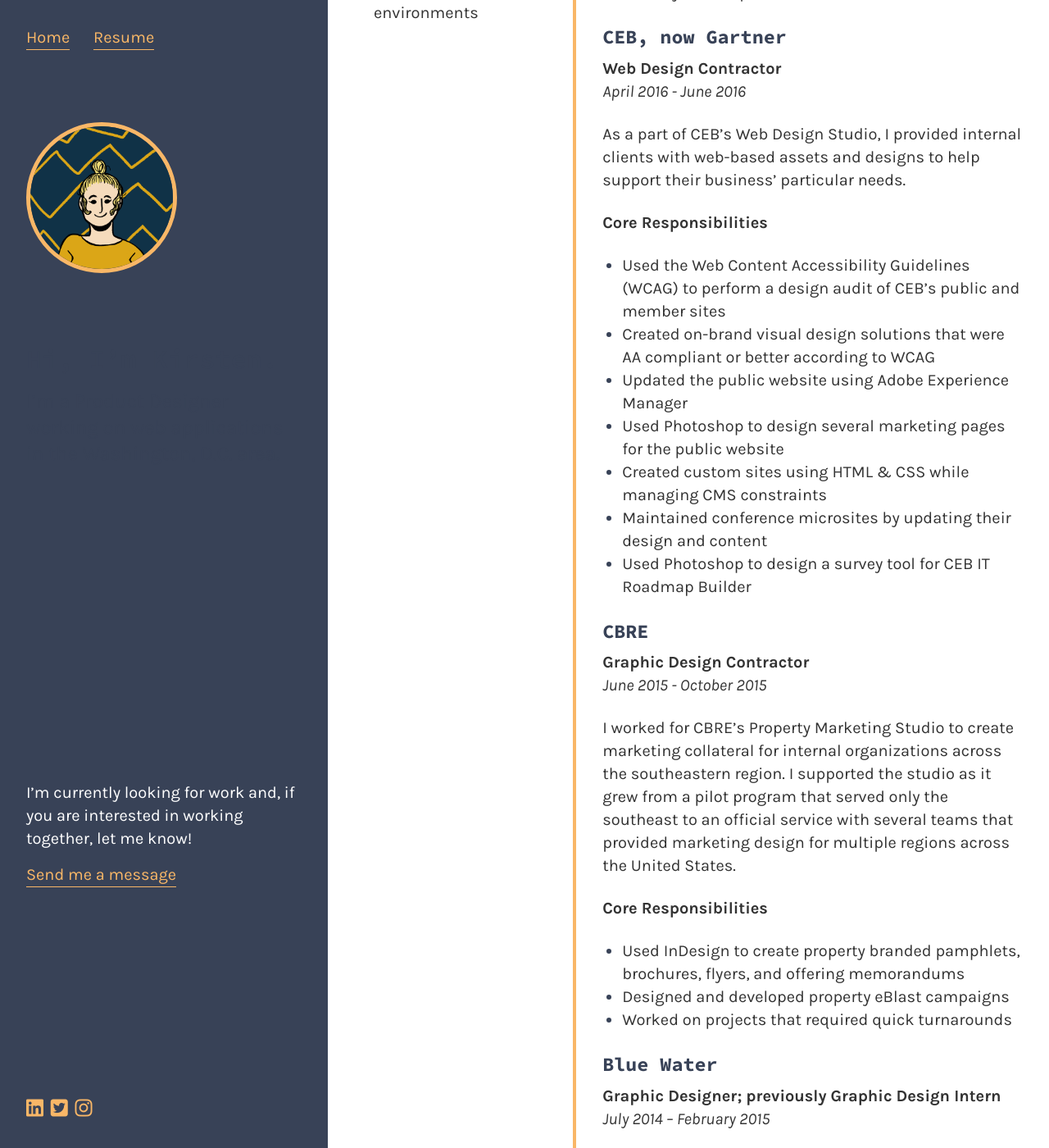
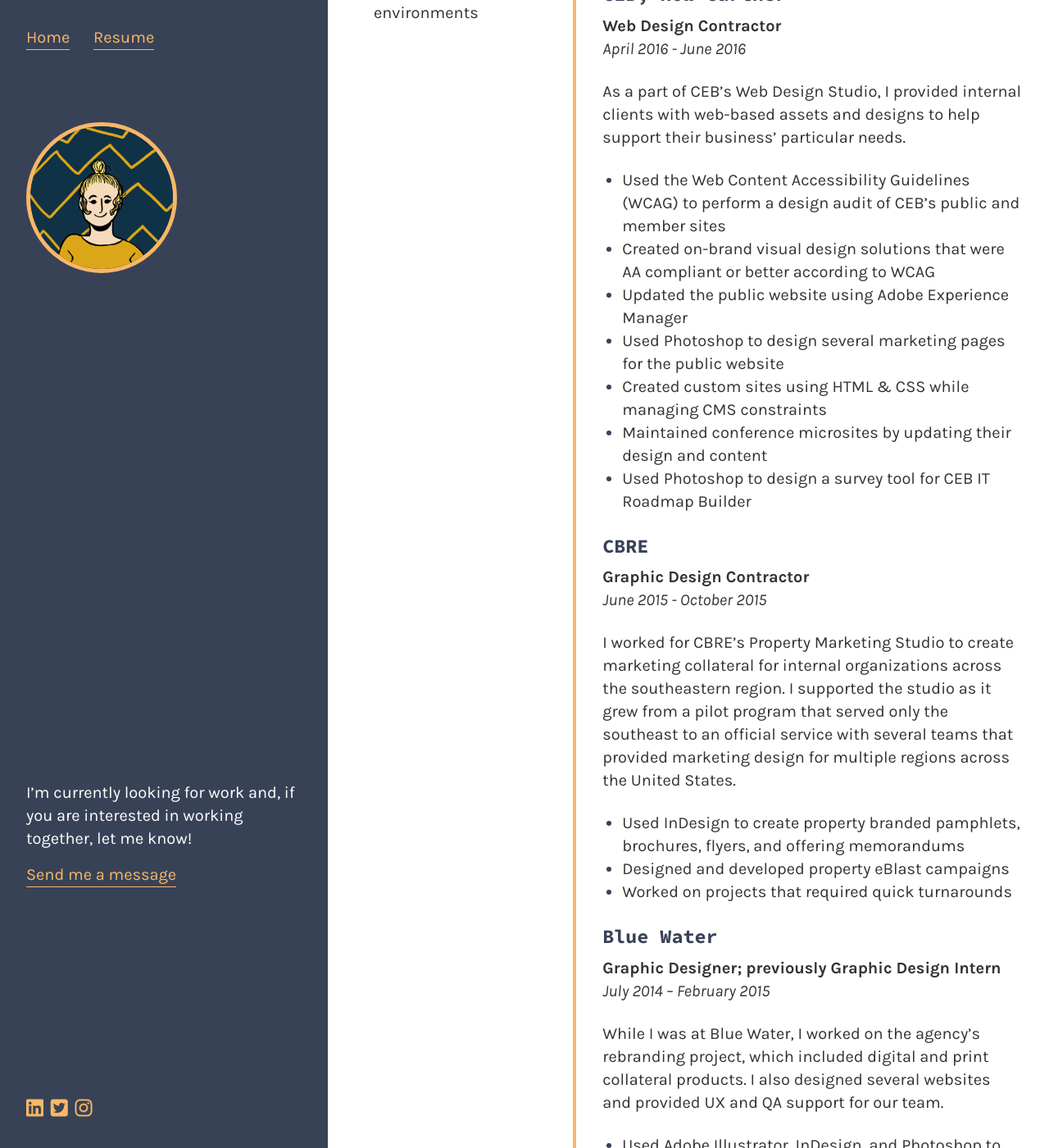
Before and after one commit to marcusrelacion/kirstengreen.com, a Jekyll site: the page built from resume.markdown, in a window 1280 px wide and 1400 px high, scrolled down 1452 px. Shown: the whole window at 82% size. Built offline with Jekyll 4.4.1, drawn with Linux system fonts in a browser that asks for light colours; nearby versions of some CDN libraries; some of the changed text lies outside the part shown.

Commit message:
Updated Resume

```diff
--- a/resume.markdown
+++ b/resume.markdown
@@ -44,47 +44,46 @@
     August 2018*\n\nDuring my time at Gartner, I worked on TalentNeuron, a leading
     talent analytics web application used by recruiters, talent analysts, and other
     HR professionals. As a UI/UX Designer on the team, I was an active part in all
-    aspects of the Design Thinking process.\n\n**Core Responsibilities**\n- Developed
-    a research process, which allowed the UX and Product teams to run regular interview
-    and testing cycles with users\n- Analyzed user interviews to identify problems
-    users needed to solve in their work and what problems they encountered while using
-    TalentNeuron\n- Used research data to drive strategy based on the evolving needs
-    of our users\n- Developed and maintained personas by collecting data through interviewing
-    users and key stakeholders\n- Worked with the team to define problems and ideate
-    on solutions through Design Thinking workshops\n- Created interactive prototypes
-    and wireframes in Axure\n- Defined a design system by creating a style guide and
-    reusable components in Sketch\n- Created UI in Sketch, including design patterns
-    and data visualizations\n- Actively worked one-on-one with developers to meet
-    acceptance criteria defined by Product\n- Used [Zeplin.io](http://zeplin.io/) as
-    a design reference and communication tool between the development and design teams\n-
-    Participated in daily stand-up and scrum meetings\n- Worked in an Agile environment
-    to ensure quick delivery and responsiveness to our users‘ needs\n\n\n\n### CEB,
-    now Gartner\n**Web Design Contractor**\n<br>*April 2016 - June 2016*\n\nAs a part
-    of CEB’s Web Design Studio, I provided internal clients with web-based assets
-    and designs to help support their business’ particular needs.\n\n**Core Responsibilities**\n-
-    Used the Web Content Accessibility Guidelines (WCAG) to perform a design audit
-    of CEB’s public and member sites\n- Created on-brand visual design solutions that
-    were AA compliant or better according to WCAG\n- Updated the public website using
-    Adobe Experience Manager\n- Used Photoshop to design several marketing pages for
-    the public website\n- Created custom sites using HTML & CSS while managing CMS
-    constraints\n- Maintained conference microsites by updating their design and content\n-
-    Used Photoshop to design a survey tool for CEB IT Roadmap Builder\n\n\n\n### CBRE\n**Graphic
-    Design Contractor**\n<br>*June 2015 - October 2015*\n\nI worked for CBRE's Property
-    Marketing Studio to create marketing collateral for internal organizations across
-    the southeastern region. I supported the studio as it grew from a pilot program
-    that served only the southeast to an official service with several teams that
-    provided marketing design for multiple regions across the United States.\n\n**Core
-    Responsibilities**\n- Used InDesign to create property branded pamphlets, brochures,
-    flyers, and offering memorandums\n- Designed and developed property eBlast campaigns\n-
-    Worked on projects that required quick turnarounds\n\n\n\n### Blue Water\n**Graphic
-    Designer; previously Graphic Design Intern**\n<br>*July 2014 – February 2015*\n\nWhile
-    I was at Blue Water, I worked on the agency’s rebranding project, which included
-    digital and print collateral products. I also designed several websites and provided
-    UX and QA support for our team.\n\n**Core Responsibilities**\n- Used Adobe Illustrator,
-    InDesign, and Photoshop to create branded assets and collateral\n- Created wireframes
-    in Balsamiq\n- Created web designs in Photoshop\n- Developed prototypes in InVision\n-
-    Used Illustrator to create illustrations for a series of educational videos\n-
-    Identified usability and UI bugs for several websites that were in development\n-
-    Annotated user testing videos"
+    aspects of the Design Thinking process.\n\n- Developed a research process, which
+    allowed the UX and Product teams to run regular interview and testing cycles with
+    users\n- Analyzed user interviews to identify problems users needed to solve in
+    their work and what problems they encountered while using TalentNeuron\n- Used
+    research data to drive strategy based on the evolving needs of our users\n- Developed
+    and maintained personas by collecting data through interviewing users and key
+    stakeholders\n- Worked with the team to define problems and ideate on solutions
+    through Design Thinking workshops\n- Created interactive prototypes and wireframes
+    in Axure\n- Defined a design system by creating a style guide and reusable components
+    in Sketch\n- Created UI in Sketch, including design patterns and data visualizations\n-
+    Actively worked one-on-one with developers to meet acceptance criteria defined
+    by Product\n- Used [Zeplin.io](http://zeplin.io/) as a design reference and communication
+    tool between the development and design teams\n- Participated in daily stand-up
+    and scrum meetings\n- Worked in an Agile environment to ensure quick delivery
+    and responsiveness to our users‘ needs\n\n\n\n### CEB, now Gartner\n**Web Design
+    Contractor**\n<br>*April 2016 - June 2016*\n\nAs a part of CEB’s Web Design Studio,
+    I provided internal clients with web-based assets and designs to help support
+    their business’ particular needs.\n\n- Used the Web Content Accessibility Guidelines
+    (WCAG) to perform a design audit of CEB’s public and member sites\n- Created on-brand
+    visual design solutions that were AA compliant or better according to WCAG\n-
+    Updated the public website using Adobe Experience Manager\n- Used Photoshop to
+    design several marketing pages for the public website\n- Created custom sites
+    using HTML & CSS while managing CMS constraints\n- Maintained conference microsites
+    by updating their design and content\n- Used Photoshop to design a survey tool
+    for CEB IT Roadmap Builder\n\n\n\n### CBRE\n**Graphic Design Contractor**\n<br>*June
+    2015 - October 2015*\n\nI worked for CBRE's Property Marketing Studio to create
+    marketing collateral for internal organizations across the southeastern region.
+    I supported the studio as it grew from a pilot program that served only the southeast
+    to an official service with several teams that provided marketing design for multiple
+    regions across the United States.\n\n- Used InDesign to create property branded
+    pamphlets, brochures, flyers, and offering memorandums\n- Designed and developed
+    property eBlast campaigns\n- Worked on projects that required quick turnarounds\n\n\n\n###
+    Blue Water\n**Graphic Designer; previously Graphic Design Intern**\n<br>*July
+    2014 – February 2015*\n\nWhile I was at Blue Water, I worked on the agency’s rebranding
+    project, which included digital and print collateral products. I also designed
+    several websites and provided UX and QA support for our team.\n\n- Used Adobe
+    Illustrator, InDesign, and Photoshop to create branded assets and collateral\n-
+    Created wireframes in Balsamiq\n- Created web designs in Photoshop\n- Developed
+    prototypes in InVision\n- Used Illustrator to create illustrations for a series
+    of educational videos\n- Identified usability and UI bugs for several websites
+    that were in development\n- Annotated user testing videos"
 layout: resume
 ---
```
